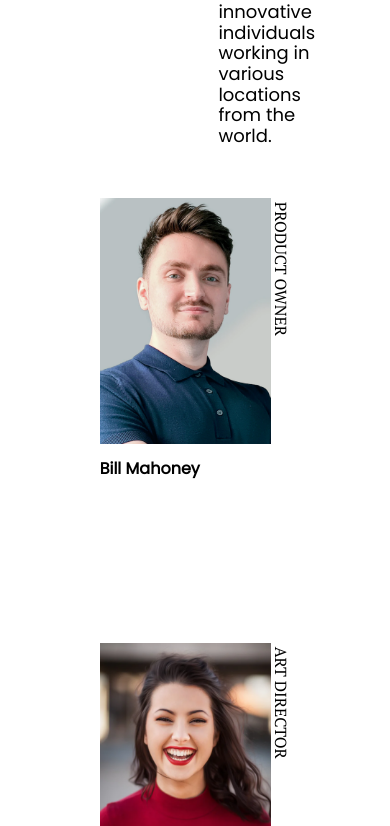
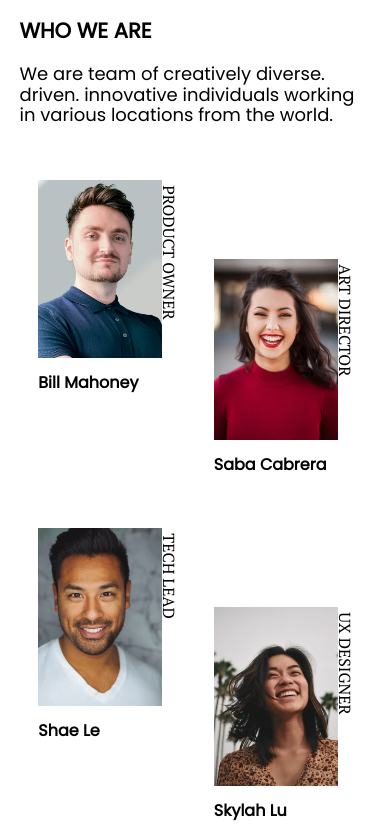
Before and after one commit to BekaBratan/MyTeamDemo, a plain HTML site: page index.html in a window 390 px wide. Shown: the part 192-1018 px from the top of the page. Drawn offline with nearby package versions, Linux system fonts and the light colour scheme.

Commit message:
Update main.css

```diff
--- a/main.css
+++ b/main.css
@@ -1,5 +1,5 @@
 body {
-    padding: 0 20vw;
+    padding: 50px 20vw;
 }
 
 hgroup {
@@ -14,7 +14,6 @@ hgroup {
 
 hgroup h1 {
     font-size: 36px;
-    /* font-family: 'Montserrat', sans-serif; */
     font-family: 'PT Serif', serif;
     min-width: 30%;
 }
@@ -66,14 +65,9 @@ img {
     font-weight: bold;
 }
 
-@media screen and (max-width: 900px) {
-    main > div {
-        grid-template-columns: repeat(2, 1fr);
-    }
-}
-
 footer {
     text-align: center;
+    font-family: 'Montserrat', sans-serif;
     color: gray;
 }
 
@@ -81,8 +75,18 @@ footer a {
     color: gray;
 }
 
-@media screen and (max-width: 600px) {
+@media screen and (max-width: 900px) {
     main > div {
-        grid-template-columns: 1fr;
+        grid-template-columns: repeat(2, 1fr);
+    }
+
+    hgroup {
+        flex-direction: column;
+    }
+
+    body {
+        padding-top: 100px;
+        padding-left: 5vw;
+        padding-right: 5vw;
     }
 }
```
